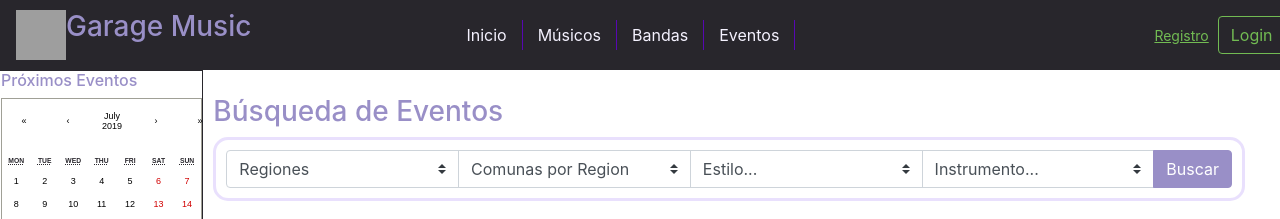
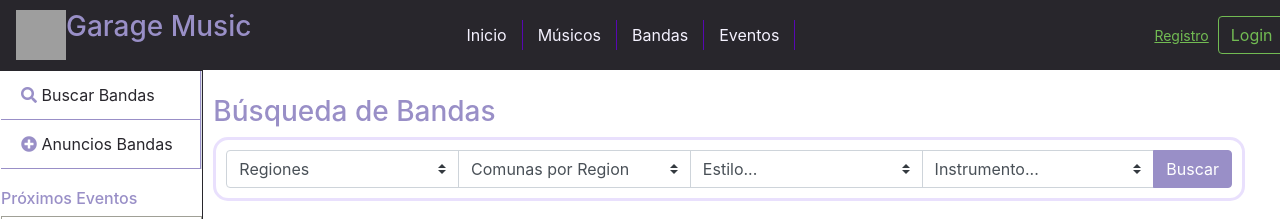
Before and after one commit to leosifu/ux2, a React (Create React App) app: page /bandas in a window 1280 px wide. Shown: the top 219 px of the page. Built offline with nearby package versions, Linux system fonts and the light colour scheme; data requests are answered from the project's data file; grey boxes are pictures that could not be loaded.

Commit message:
detalles

```diff
--- a/src/componentes/Anuncios/AnunciosBanda.js
+++ b/src/componentes/Anuncios/AnunciosBanda.js
@@ -2,6 +2,8 @@ import React, {Component} from 'react';
 import '../../css/anunciosB.css';
 import Calendar from 'react-calendar';
 import axios from 'axios';
+import { Link } from 'react-router-dom';
+
 
 class AnunciosBanda extends Component{
 
@@ -100,6 +102,14 @@ class AnunciosBanda extends Component{
     return(
       <div className="row">
       <div className="col-2 margCalen">
+      <div class=" border-right margSide">
+        <div class="list-group list-group-flush">
+          <Link className="sideE" to='/eventos'><a class="list-group-item list-group-item-action sideE"><i class="fas fa-search iconP"></i>    Buscar Bandas</a>
+          </Link>
+          <Link className="sideE" to='/crearAnuncio'><a class="list-group-item list-group-item-action sideE"><i class="fas fa-plus-circle iconP"></i>      Anuncios Bandas</a>
+          </Link>
+        </div>
+      </div>
       <h6>Próximos Eventos</h6>
         <div style={{fontSize: 9}}>
           <Calendar/>
@@ -112,7 +122,7 @@ class AnunciosBanda extends Component{
           </div>
 
 
-          <h3>Búsqueda de Eventos</h3>
+          <h3>Búsqueda de Bandas</h3>
           <div className="input-group buscadorAnun">
           <select class="custom-select"  value={this.state.value} onChange={this.handleChange}>
             <option selected="selected">Regiones</option>
--- a/src/componentes/CrearAnuncio.js
+++ b/src/componentes/CrearAnuncio.js
@@ -180,7 +180,6 @@ class CrearAnuncio extends Component{
           <div style={{fontSize: 9}}>
             <Calendar/>
           </div>
-          <button onClick={this.show}>show</button>
 
           <Rodal visible={this.state.visible} onClose={this.hide} class="rodal-dialog rodal-zoom-enter" width={300} height={120}>
               <div class="header">Se ha creado el evento</div>
```
